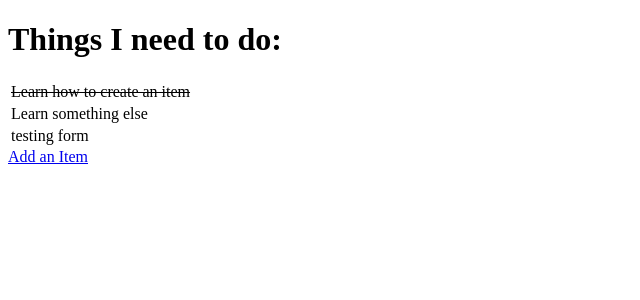
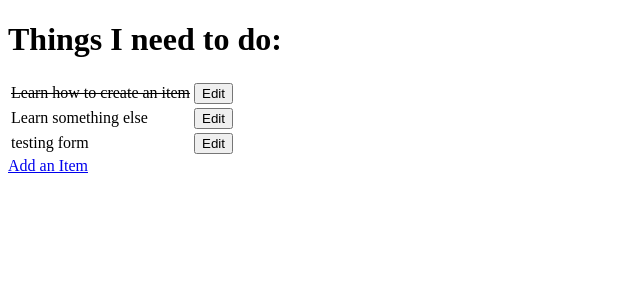
Before and after one commit to ssmi8/hello-django, a Django app: page / in a window 1280 px wide. Shown: the top 300 px of the page, without its empty margins (0-640 px from the left). Run offline with Django 3.2, Linux system fonts and the light colour scheme; data comes from the database, SQL or seed files in the repository; parts of the project's set-up code (start-up, migrations or seed data) failed here and were passed over.

Commit message:
Edit function added

```diff
--- a/django_todo/urls.py
+++ b/django_todo/urls.py
@@ -15,10 +15,11 @@ Including another URLconf
 """
 from django.contrib import admin
 from django.urls import path
-from todo.views import get_todo_list, add_item
+from todo.views import get_todo_list, add_item, edit_item
 
 urlpatterns = [
     path('admin/', admin.site.urls),
     path('', get_todo_list, name='get_todo_list'),
-    path('add', add_item, name='add')
+    path('add', add_item, name='add'),
+    path('edit/<item_id>', edit_item, name='edit'),
 ]
--- a/todo/templates/todo/todo_list.html
+++ b/todo/templates/todo/todo_list.html
@@ -16,6 +16,11 @@
             {% else %}
             <td> {{ item.name }}</td>
             {% endif %}
+            <td>
+                <a href="/edit/{{ item.id }}">
+                    <button>Edit</button>
+                </a>
+            </td>
             </tr>
         {% empty %}
         <tr><td>You have nothing to do.</td></tr>
--- a/todo/views.py
+++ b/todo/views.py
@@ -1,8 +1,6 @@
-from django.shortcuts import render, redirect
+from django.shortcuts import render, redirect, get_object_or_404
 from .models import Item
 from .forms import ItemForm
-
-# Create your views here.
 
 
 def get_todo_list(request):
@@ -24,3 +22,7 @@ def add_item(request):
         'form': form
     }
     return render(request, 'todo/add_item.html', context)
+
+
+    def edit_item(request, item_id):
+        return render(request, 'todo/edit_item.html')
```
Also changed, not shown: todo/templates/todo/edit_item.html (added, +21 -0 lines).
